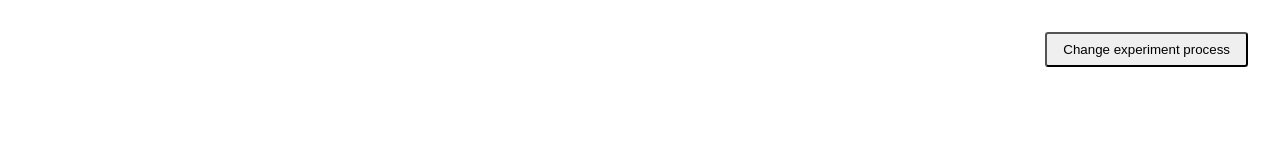
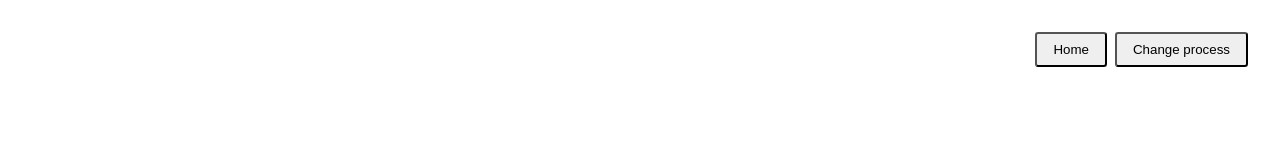
Before and after one commit to sylvaline/sylvaskilltest, a React (Create React App) app in the folder front-end/: page /expirement in a window 1280 px wide. Shown: the top 160 px of the page. Built offline with nearby package versions, Linux system fonts and the light colour scheme.

Commit message:
Added a home navigation in Experiment component

```diff
--- a/front-end/src/assets/scss/_experiment.scss
+++ b/front-end/src/assets/scss/_experiment.scss
@@ -6,13 +6,19 @@
         margin-top: 2rem !important;
         margin-right: 2rem;
 
+        .home_btn{
+            margin-right: .5rem;
+            a{
+                color: black;
+                text-decoration: none;
+            }
+        }
+
         button{
             padding: .5rem 1rem;
         }
 
-        @media screen and (max-width:40rem){
-            margin-left: 1rem;
-        }
+
 
     }
 
--- a/front-end/src/components/Experiment.js
+++ b/front-end/src/components/Experiment.js
@@ -4,10 +4,9 @@ import Modal from './elements/Modal';
 import {experiment_completed} from '../store/actions/experimentAction'
 import Textarea from '../components/elements/Textarea';
 import Button from '../components/elements/Button'
+import {Link} from 'react-router-dom';
 
-const ExperimentBox = (title, detail)=>{
 
-}
 // This component is responsible for managing our expirements
 function Experiment() {
 
@@ -58,7 +57,7 @@ console.log("experimenting "+experimenting)
     setExperiment_result(true)
     setExperiment_visibility(true)
 
-    // For checking when our counter value have changed
+    // For looping until we have reached 5 times
     for(let i=1;i<=5; i++){
 
       setTimeout(()=>{
@@ -84,7 +83,8 @@ console.log("experimenting "+experimenting)
 
   return <div className="experiment">
       <div className="experiment_btn">
-        <button onClick={()=>setProcessSwitch(!processSwitch)}>Change experiment process</button>
+      <button className='home_btn'><Link to="/">Home</Link></button>
+        <button onClick={()=>setProcessSwitch(!processSwitch)}>Change process</button>
       </div>
       {
         processSwitch ? <div>
```
